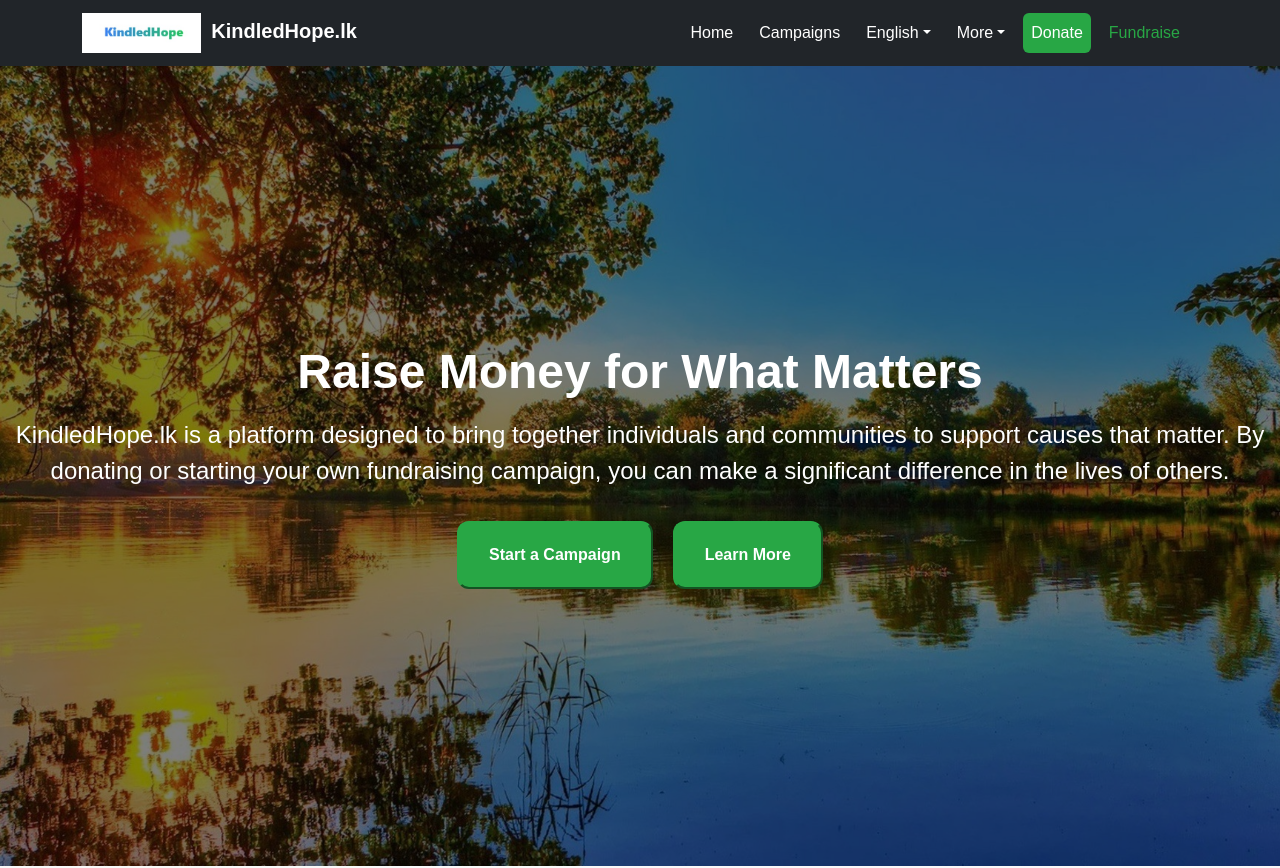
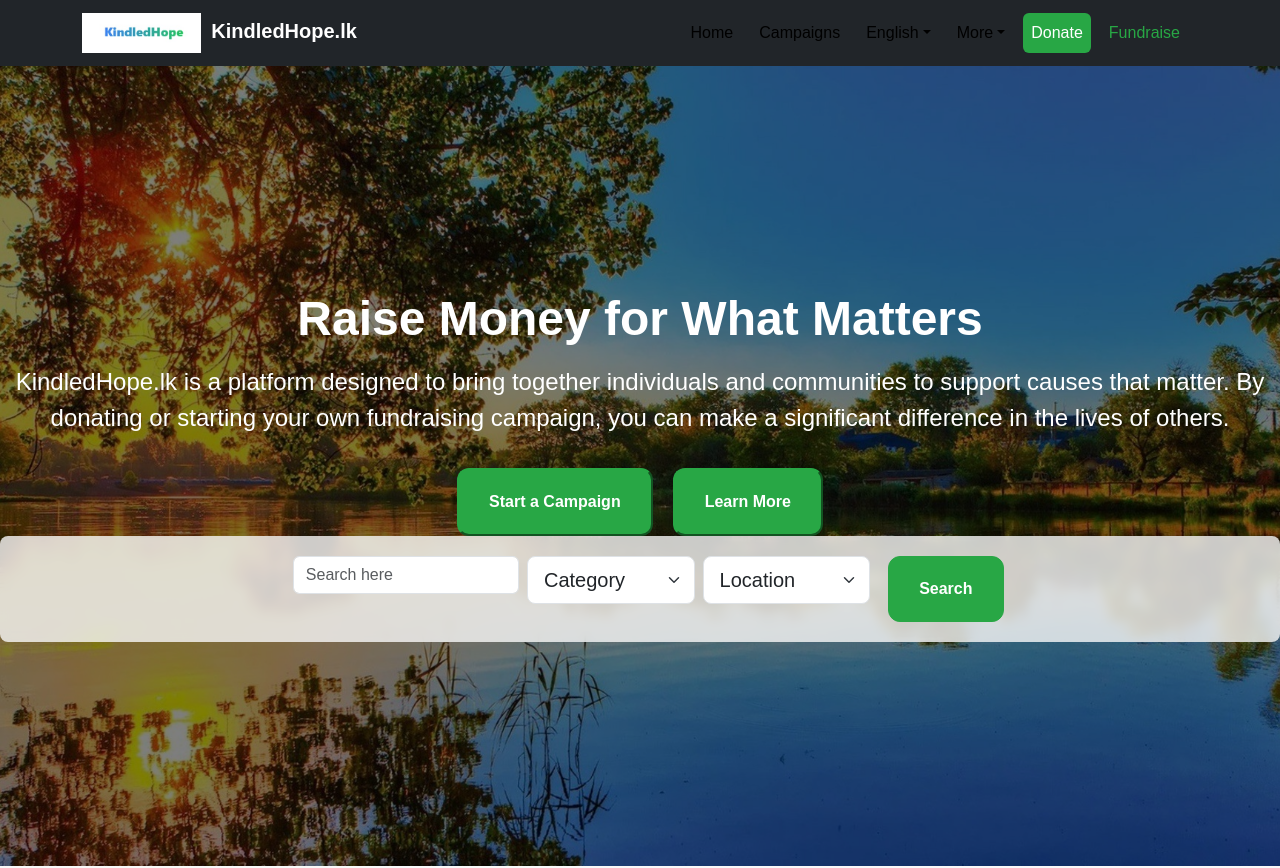
Before and after one commit to Ranna-2/fundraising-platform, a React (Create React App) app in the folder frontend/: page / in a window 1280 px wide. Shown: the top 868 px of the page. Built offline with nearby package versions, Linux system fonts and the light colour scheme; the HTML template or start-up script is replaced by a standard one.

Commit message:
updated nav bar, added searchbar

```diff
--- a/frontend/src/Components/HomePage/HomePage.js
+++ b/frontend/src/Components/HomePage/HomePage.js
@@ -1,7 +1,7 @@
 import React from 'react';
 import styles from './HomePageStyles';
 import NavBar from './NavBar';
-
+import SearchBar from './SearchBar';
 
 const HomePage = () => {
     return (
@@ -19,6 +19,7 @@ const HomePage = () => {
                     <button style={styles.ctaButton}>Start a Campaign</button>
                     <button style={styles.ctaButton}>Learn More</button>
                 </div>
+                <SearchBar />
             </div>
             </div>
 
--- a/frontend/src/Components/HomePage/HomePageStyles.js
+++ b/frontend/src/Components/HomePage/HomePageStyles.js
@@ -44,6 +44,14 @@ heroOverlay: {
       fontSize: '1.5rem',
       marginBottom: '2rem',
     },
+
+    // HomePageStyles.js (add this to your existing styles)
+searchBar: {
+  marginTop: '2rem',
+  padding: '1rem',
+  backgroundColor: '#f9f9f9',
+  borderRadius: '8px',
+},
 
     // Updated button styles to replace glassmorphism and apply the new button styles
     ctaButton: {
--- a/frontend/src/Components/HomePage/NavBarStyles.css
+++ b/frontend/src/Components/HomePage/NavBarStyles.css
@@ -1,7 +1,11 @@
 /* Navbar Styles */
 .navbar .nav-link {
-    color: #fff;
+    color: #000000;
     font-weight: 500;
+}
+
+.navbar {
+    background-color: white; /* Change navbar background to white */
 }
 
 .navbar .nav-link:hover {
--- /dev/null
+++ b/frontend/src/Components/HomePage/SearchBar.js
@@ -0,0 +1,37 @@
+// SearchBar.js
+import React from 'react';
+import 'bootstrap/dist/css/bootstrap.min.css'; // Ensure Bootstrap is imported
+import styles from './HomePageStyles';
+
+const SearchBar = () => {
+    return (
+        <div className="search-bar-container" style={{display:'flex', justifyContent: 'center', padding:'20px',backgroundColor:'rgba(249, 249, 249, 0.8)', borderRadius:'8px', backdropFilter: 'blur(5px)'}}>
+            <form className="row g-2 justify-content-center" >
+                <div className="col-md-4">
+                    <input type="text" className="form-control" placeholder="Search here" />
+                </div>
+                <div className="col-md-3">
+                    <select className="form-select form-select-lg">
+                        <option selected>Category</option>
+                        <option value="1">Health</option>
+                        <option value="2">Education</option>
+                        <option value="3">Environment</option>
+                    </select>
+                </div>
+                <div className="col-md-3">
+                    <select className="form-select form-select-lg">
+                        <option selected>Location</option>
+                        <option value="1">Colombo</option>
+                        <option value="2">Kandy</option>
+                        <option value="3">Galle</option>
+                    </select>
+                </div>
+                <div className="col-md-2">
+                    <button type="submit" className="btn" style={styles.ctaButton}>Search</button>
+                </div>
+            </form>
+        </div>
+    );
+};
+
+export default SearchBar;
```
